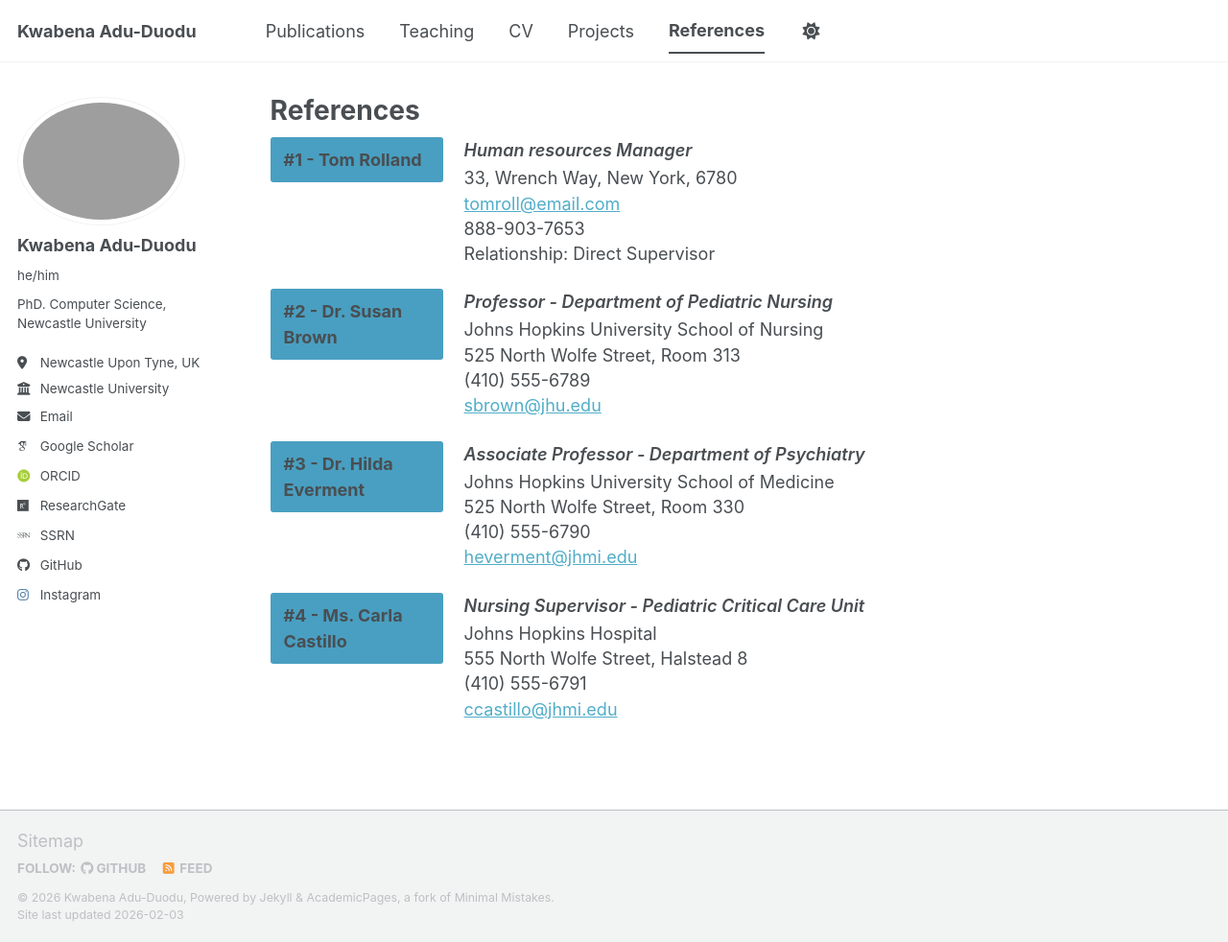
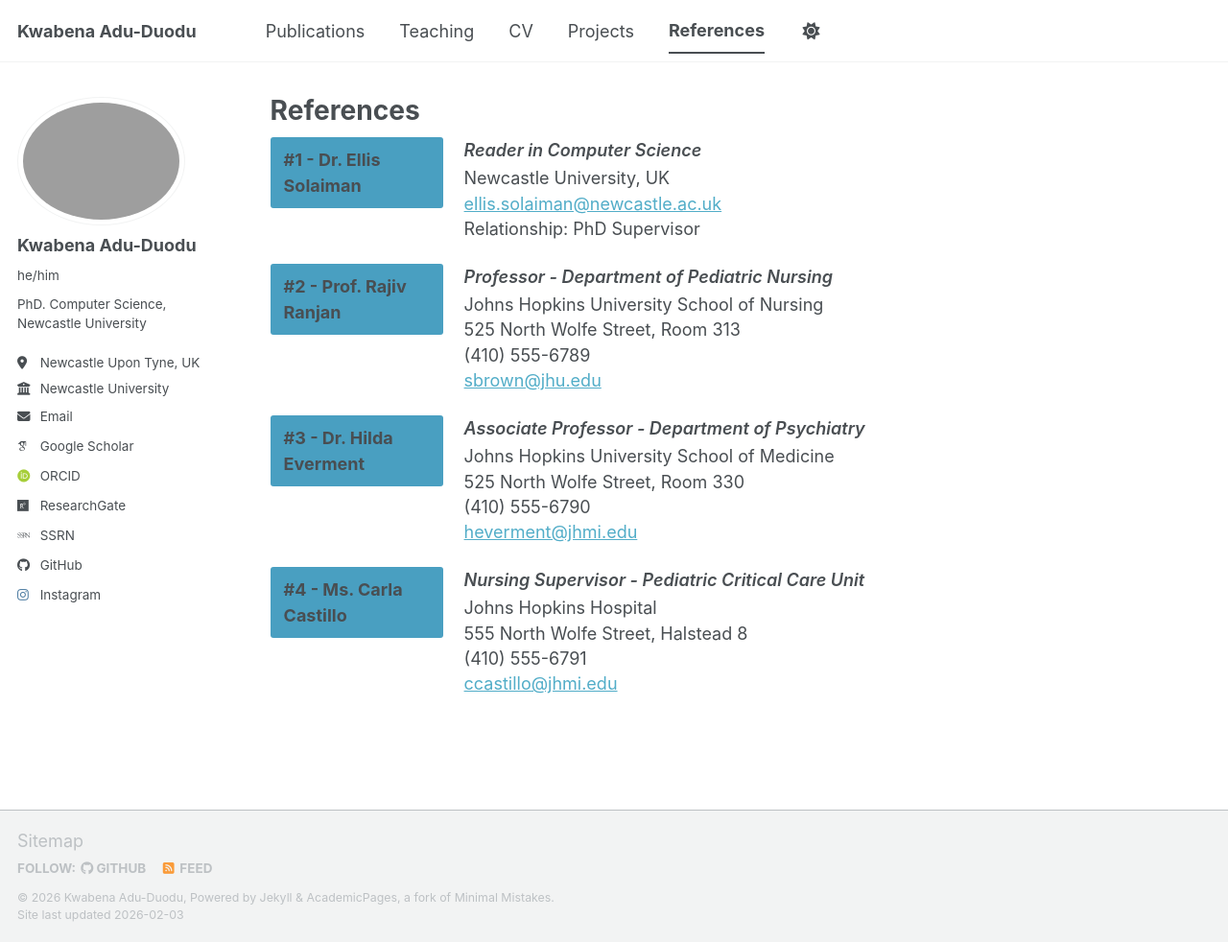
Before and after one commit to KAYDUODU/KAYDUODU.github.io, a Jekyll site: the page built from _pages/references.md, in a window 1280 px wide and 982 px high. Shown: the whole window at 96% size. Built offline with Jekyll 4.4.1, drawn with Linux system fonts in a browser that asks for light colours; some web fonts are replaced; a script bundle is joined from its source files by our own code; library files that are not in the unit come from our copies.

Commit message:
Update references with new names and roles

```diff
--- a/_pages/references.md
+++ b/_pages/references.md
@@ -54,18 +54,18 @@ author_profile: true
 <div class="refs">
 
   <div class="ref-row">
-    <div class="ref-badge">#1 - Tom Rolland</div>
+    <div class="ref-badge">#1 - Dr. Ellis Solaiman</div>
     <div class="ref-body">
-      <div class="ref-role">Human resources Manager</div>
-      <div class="ref-line">33, Wrench Way, New York, 6780</div>
-      <div class="ref-line"><a href="mailto:tomroll@email.com">tomroll@email.com</a></div>
-      <div class="ref-line">888-903-7653</div>
-      <div class="ref-line">Relationship: Direct Supervisor</div>
+      <div class="ref-role">Reader in Computer Science</div>
+      <div class="ref-line">Newcastle University, UK</div>
+      <div class="ref-line"><a href="mailto:ellis.solaiman@newcastle.ac.uk">ellis.solaiman@newcastle.ac.uk</a></div>
+      <!--<div class="ref-line">888-903-7653</div>-->
+      <div class="ref-line">Relationship: PhD Supervisor</div>
     </div>
   </div>
 
   <div class="ref-row">
-    <div class="ref-badge">#2 - Dr. Susan Brown</div>
+    <div class="ref-badge">#2 - Prof. Rajiv Ranjan</div>
     <div class="ref-body">
       <div class="ref-role">Professor - Department of Pediatric Nursing</div>
       <div class="ref-line">Johns Hopkins University School of Nursing</div>
```
